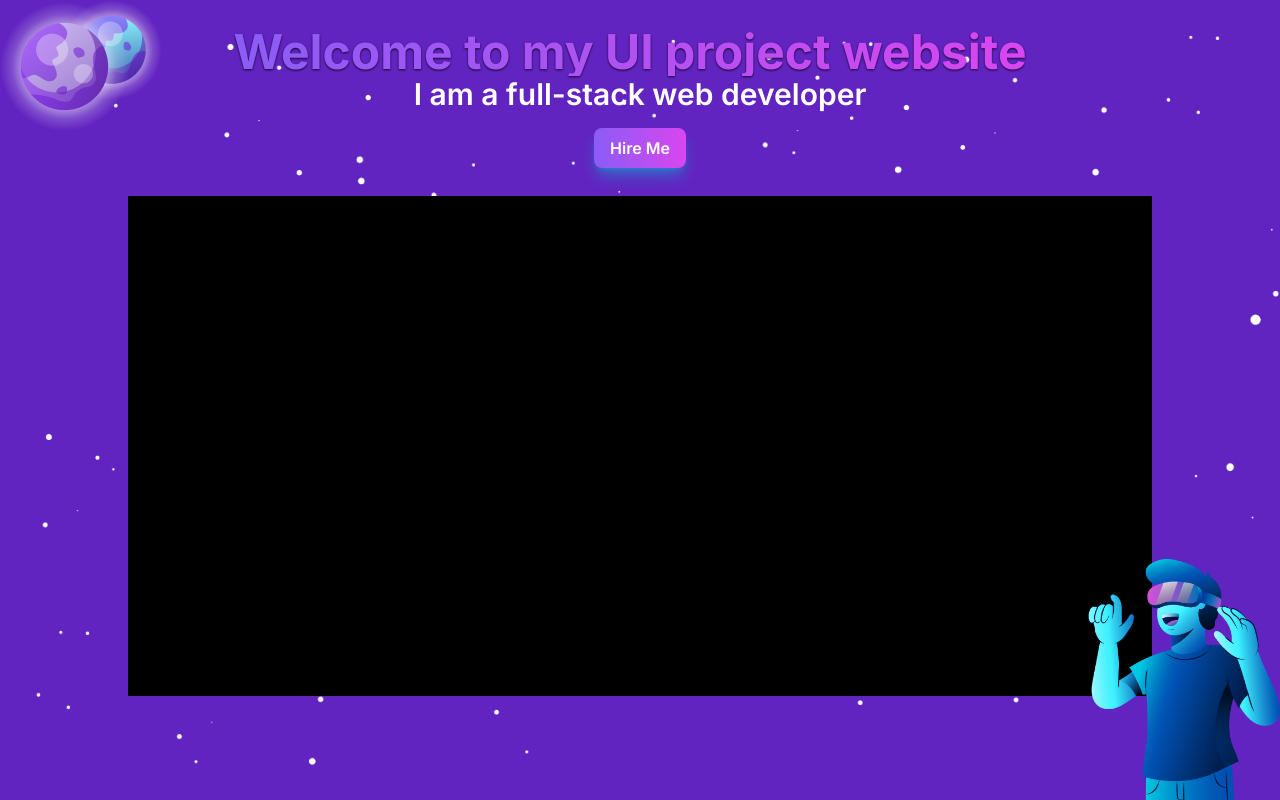
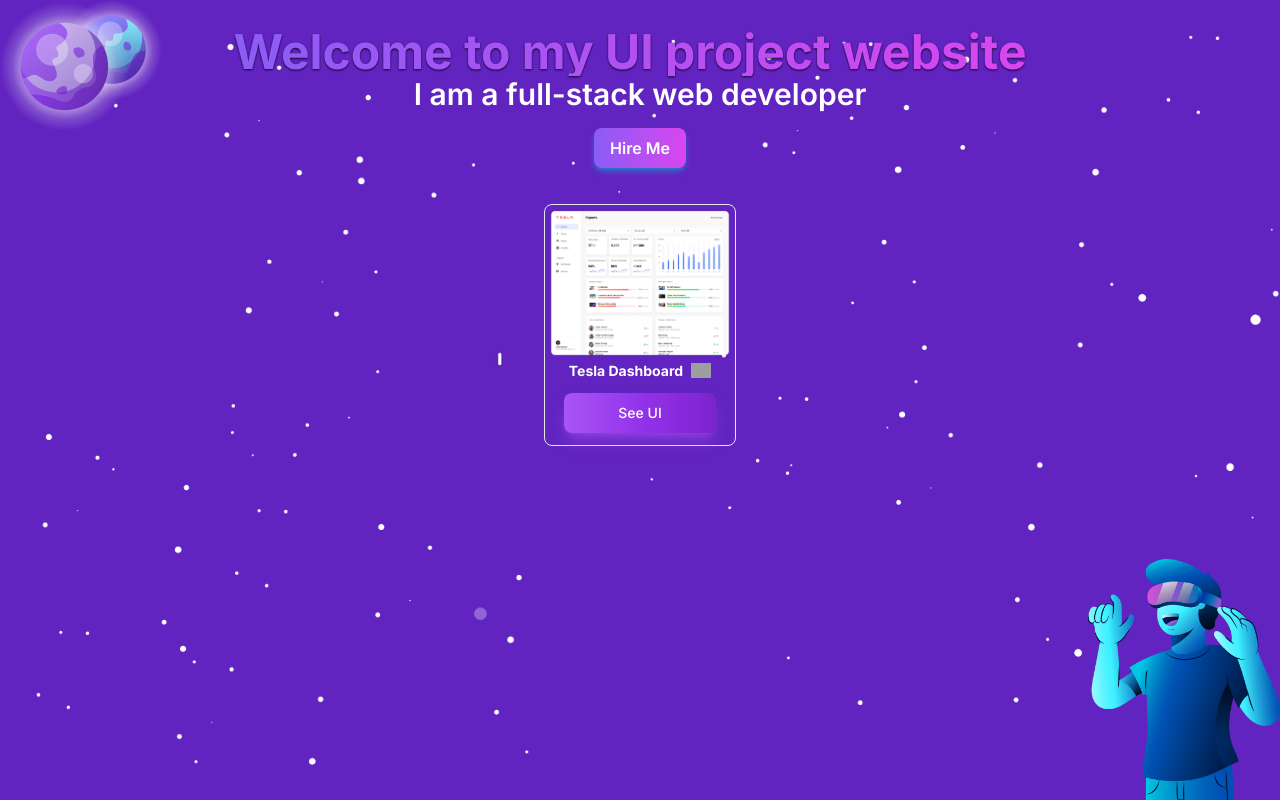
Before and after one commit to iamgauravbisht/ui, a Next.js app: page / in a window 1280 px wide. Built offline with nearby package versions, Linux system fonts and the light colour scheme; grey boxes are pictures that could not be loaded.

Commit message:
uibox component updated

```diff
--- a/src/app/page.tsx
+++ b/src/app/page.tsx
@@ -1,6 +1,7 @@
 import person from "@/assets/home/person.png";
 import Image from "next/image";
 import Link from "next/link";
+import Ui from "@/components/home/uibox";
 
 export default function Home() {
   return (
@@ -13,13 +14,13 @@ export default function Home() {
           I am a full-stack web developer
         </h2>
         <Link href="/hireme">
-          <button className="bg-gradient-to-r from-violet-500 to-fuchsia-500 text-white font-semibold shadow-lg shadow-cyan-500/50 hover:shadow-xl hover:shadow-cyan-500/50 px-4 py-2 rounded-lg mt-4">
+          <button className="bg-gradient-to-r from-violet-500 to-fuchsia-500 text-white font-semibold shadow-md shadow-cyan-500/50 hover:shadow-xl hover:shadow-cyan-500/50 px-4 py-2 rounded-lg mt-4">
             Hire Me
           </button>
         </Link>
       </div>
-      <div className="w-4/5 h-[500px] bg-black cursor-pointer">
-        display projects
+      <div className="w-4/5 h-[500px] flex flex-row flex-wrap justify-center cursor-pointer">
+        <Ui />
       </div>
       <Image
         src={person}
--- a/src/components/home/uibox.tsx
+++ b/src/components/home/uibox.tsx
@@ -1,3 +1,81 @@
-export default function uibox() {
-  return <div>uibox</div>;
+"use client";
+import Link from "next/link";
+import Image from "next/image";
+import main from "@/assets/tesladashboard/main.png";
+import close from "@/assets/home//close.svg";
+import openLink from "@/assets/home/link.svg";
+import { useRef } from "react";
+
+export default function Uibox() {
+  const link = useRef<HTMLDivElement>(null);
+  const card = useRef<HTMLDivElement>(null);
+
+  const showModal = () => {
+    card.current?.classList.add(
+      "block",
+      "z-10",
+      "flex",
+      "flex-col",
+      "justify-center",
+      "items-center"
+    );
+    card.current?.classList.remove("hidden");
+    link.current?.classList.add("hidden");
+  };
+
+  const closeModal = () => {
+    card.current?.classList.remove(
+      "block",
+      "z-10",
+      "flex",
+      "flex-col",
+      "justify-center",
+      "items-center"
+    );
+    card.current?.classList.add("hidden");
+    link.current?.classList.remove("hidden");
+  };
+
+  return (
+    <div className="w-48 h-fit m-2 border rounded-lg  hover:shadow-xl hover:shadow-cyan-500/50 ease-out duration-300 hover:border-none flex flex-col items-center">
+      <Link href="/tesladashboard">
+        <Image src={main} alt="tesla" />
+      </Link>
+      <div className="flex flex-row gap-2 justify-center items-center w-full">
+        <p className="text-white text-sm font-bold ">Tesla Dashboard</p>
+        <Link href={"/tesladashboard"}>
+          <Image src={openLink} alt="link" width={20} height={20} />
+        </Link>
+      </div>
+      <button
+        type="button"
+        className="w-4/5 text-center text-nowrap text-white bg-gradient-to-r from-purple-500 via-purple-600 to-purple-700 hover:bg-gradient-to-br focus:ring-4 focus:outline-none focus:ring-purple-300 dark:focus:ring-purple-800 shadow-lg shadow-purple-500/50 dark:shadow-lg dark:shadow-purple-800/80 font-medium rounded-lg text-sm px-5 py-2.5 my-3 hover:border-white hover:border-2"
+        onClick={showModal}
+      >
+        See UI
+      </button>
+
+      <div
+        className="w-3/6 min-w-72 h-fit p-3 bg-black bg-opacity-50 rounded-lg hidden absolute top-1/2 left-1/2 transform -translate-x-1/2 -translate-y-1/2 ease-out duration-300 "
+        ref={card}
+      >
+        <div className="flex flex-row gap-2 justify-center items-center relative w-full">
+          <p className="text-white text-lg font-bold ">Tesla Dashboard</p>
+          <Link href={"/tesladashboard"}>
+            <Image src={openLink} alt="link" width={25} height={25} />
+          </Link>
+          <button onClick={closeModal}>
+            <Image
+              src={close}
+              alt="close"
+              className="absolute right-2 top-0 cursor-pointer"
+              width={25}
+              height={25}
+            />
+          </button>
+        </div>
+        <Image src={main} alt="tesla" />
+      </div>
+    </div>
+  );
 }
--- a/src/components/tesladashboard/groups.ts
+++ b/src/components/tesladashboard/groups.ts
@@ -1,7 +1,14 @@
 import up from "@/assets/tesladashboard/UpArrow.png";
 import down from "@/assets/tesladashboard/DownArrow.png";
 
-export const data = [
+type Data = {
+  name: string;
+  message: string;
+  arrowImg: any;
+  id: string;
+}[];
+
+export const data: Data = [
   {
     name: "Houston Facility",
     message: "52 Points/User-97% Correct",
--- a/src/components/tesladashboard/users.ts
+++ b/src/components/tesladashboard/users.ts
@@ -5,7 +5,15 @@ import thisal from "@/assets/tesladashboard/thisal.png";
 import lura from "@/assets/tesladashboard/lura.png";
 import helen from "@/assets/tesladashboard/helen.png";
 
-export const data = [
+type Data = {
+  name: string;
+  message: string;
+  personImg: any;
+  arrowImg: any;
+  id: string;
+}[];
+
+export const data: Data = [
   {
     name: "Jesse Thomas",
     message: "637 Points - 98% Correct",
```
